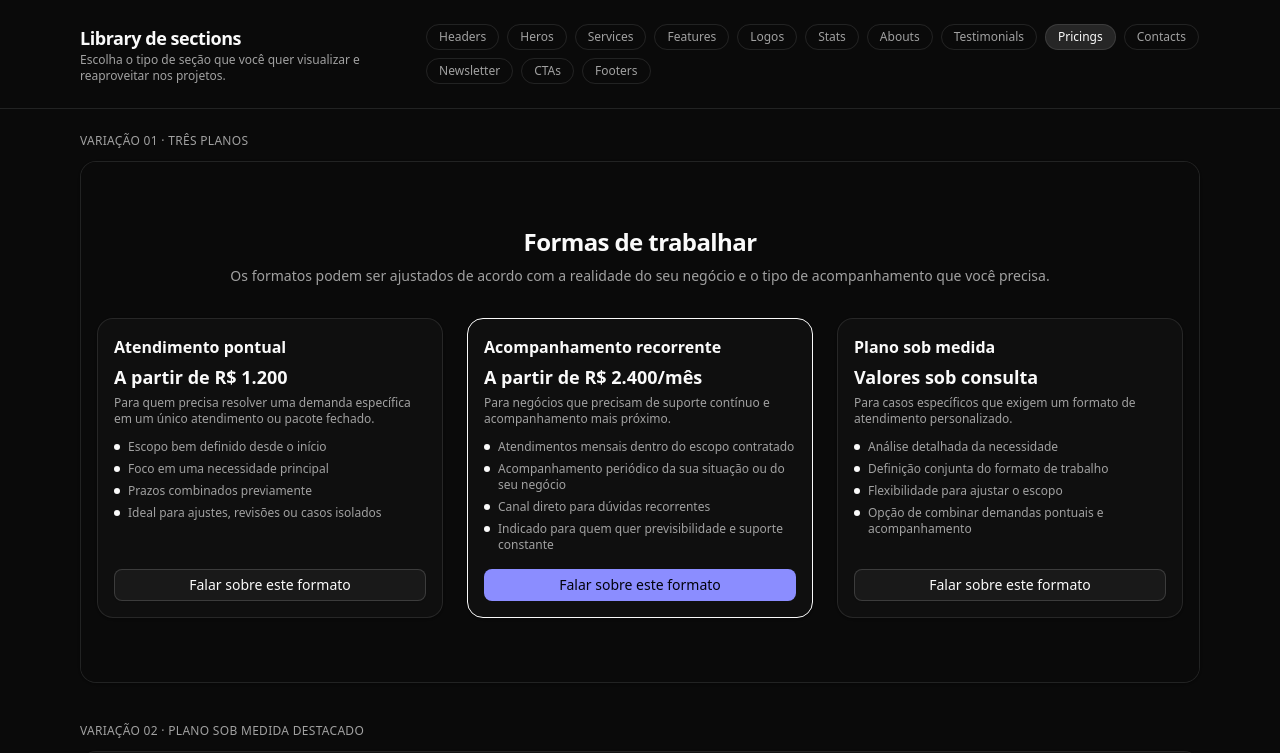
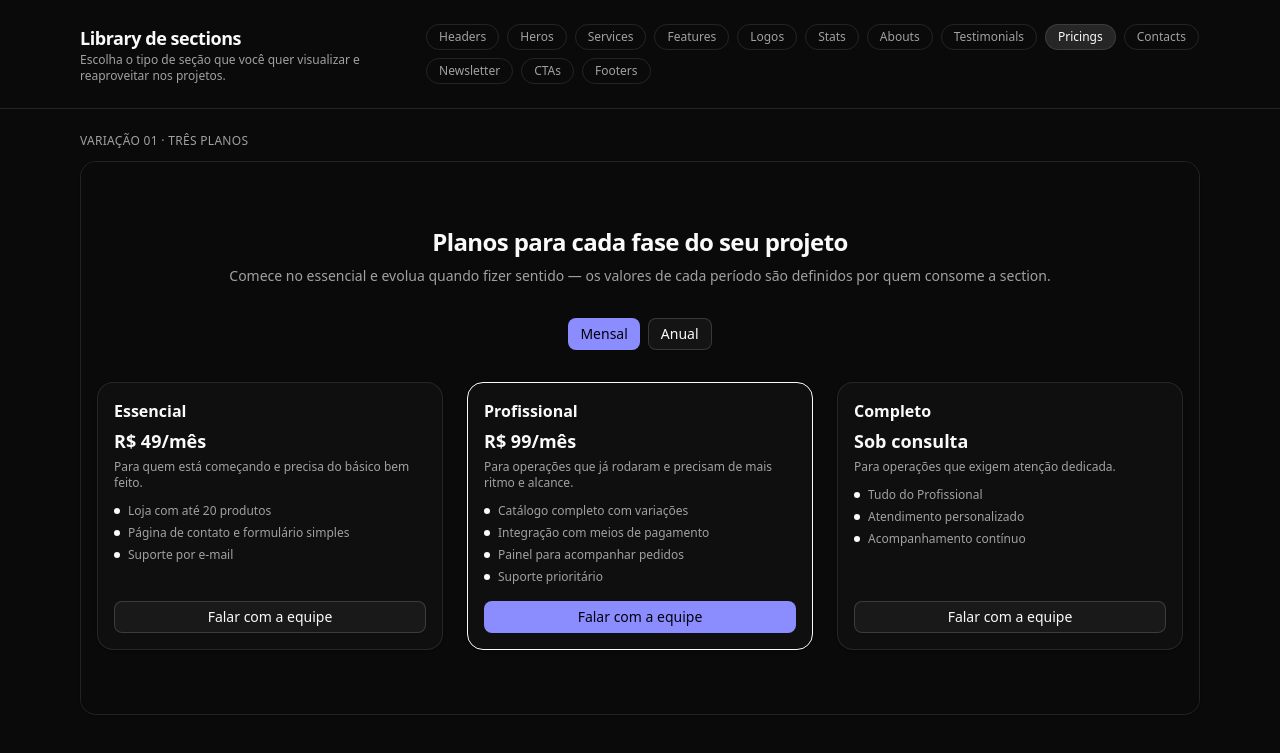
Before and after one commit to svitordev/svitordev-ui-lab, a Next.js app: page /library/pricing in a window 1280 px wide. Shown: the top 753 px of the page. Built offline with nearby package versions, Linux system fonts and the light colour scheme.

Commit message:
feat: add pricing billing toggle

```diff
--- a/app/(site)/page.tsx
+++ b/app/(site)/page.tsx
@@ -3,9 +3,63 @@ import { AboutSplit } from "@/components/sections/about/about-split";
 import { ContactSplit } from "@/components/sections/contact/contact-split";
 import { CtaSimple } from "@/components/sections/cta/cta-simple";
 import { HeroSteps } from "@/components/sections/hero/hero-steps";
-import { PricingThreeTiers } from "@/components/sections/pricing/pricing-three-tiers";
+import {
+  PricingThreeTiers,
+  type PricingThreeTiersProps,
+} from "@/components/sections/pricing/pricing-three-tiers";
 import { ServicesWithIcons } from "@/components/sections/services/services-with-icons";
 import { TestimonialsGrid } from "@/components/sections/testimonials/testimonials-grid";
+
+// Copy original da pricing da home, movida para o consumer (Evolução 016).
+// Anual é dado explícito do consumer (12x o mensal, sem cálculo no componente).
+// CTA usa o anchor real #contact — a própria home renderiza ContactSplit (id="contact").
+const pricingHomeData: PricingThreeTiersProps = {
+  title: "Formas de trabalhar",
+  description:
+    "Os formatos podem ser ajustados de acordo com a realidade do seu negócio e o tipo de acompanhamento que você precisa.",
+  billingLabel: "Período de cobrança",
+  monthlyLabel: "Mensal",
+  yearlyLabel: "Anual",
+  plans: [
+    {
+      name: "Atendimento pontual",
+      description: "Para quem precisa resolver uma demanda específica em um único atendimento ou pacote fechado.",
+      prices: { monthly: "A partir de R$ 1.200", yearly: "A partir de R$ 1.200" },
+      features: [
+        "Escopo bem definido desde o início",
+        "Foco em uma necessidade principal",
+        "Prazos combinados previamente",
+        "Ideal para ajustes, revisões ou casos isolados",
+      ],
+      action: { label: "Falar sobre este formato", href: "#contact", variant: "outline" },
+    },
+    {
+      name: "Acompanhamento recorrente",
+      featured: true,
+      description: "Para negócios que precisam de suporte contínuo e acompanhamento mais próximo.",
+      prices: { monthly: "A partir de R$ 2.400/mês", yearly: "A partir de R$ 28.800/ano" },
+      features: [
+        "Atendimentos mensais dentro do escopo contratado",
+        "Acompanhamento periódico da sua situação ou do seu negócio",
+        "Canal direto para dúvidas recorrentes",
+        "Indicado para quem quer previsibilidade e suporte constante",
+      ],
+      action: { label: "Falar sobre este formato", href: "#contact", variant: "default" },
+    },
+    {
+      name: "Plano sob medida",
+      description: "Para casos específicos que exigem um formato de atendimento personalizado.",
+      prices: { monthly: "Valores sob consulta", yearly: "Valores sob consulta" },
+      features: [
+        "Análise detalhada da necessidade",
+        "Definição conjunta do formato de trabalho",
+        "Flexibilidade para ajustar o escopo",
+        "Opção de combinar demandas pontuais e acompanhamento",
+      ],
+      action: { label: "Falar sobre este formato", href: "#contact", variant: "outline" },
+    },
+  ],
+};
 
 export default function SiteHomePage() {
   return (
@@ -14,7 +68,7 @@ export default function SiteHomePage() {
       <ServicesWithIcons />
       <AboutSplit/>
       <TestimonialsGrid/>
-      <PricingThreeTiers/>
+      <PricingThreeTiers {...pricingHomeData} />
       <ContactSplit/>
       <CtaSimple/>
 
--- a/app/library/pricing/page.tsx
+++ b/app/library/pricing/page.tsx
@@ -1,7 +1,69 @@
 // app/library/pricing/page.tsx
-import { PricingThreeTiers } from "@/components/sections/pricing/pricing-three-tiers";
+import {
+  PricingThreeTiers,
+  type PricingThreeTiersProps,
+} from "@/components/sections/pricing/pricing-three-tiers";
 import { PricingHighlight } from "@/components/sections/pricing/pricing-highlight";
 import { PricingSimpleCards } from "@/components/sections/pricing/pricing-simple-cards";
+
+// Demo data-driven da Evolução 016 — dados serializáveis (page Server → section Client).
+const pricingDemo: PricingThreeTiersProps = {
+  title: "Planos para cada fase do seu projeto",
+  description:
+    "Comece no essencial e evolua quando fizer sentido — os valores de cada período são definidos por quem consome a section.",
+  billingLabel: "Período de cobrança",
+  monthlyLabel: "Mensal",
+  yearlyLabel: "Anual",
+  plans: [
+    {
+      name: "Essencial",
+      description: "Para quem está começando e precisa do básico bem feito.",
+      prices: { monthly: "R$ 49/mês", yearly: "R$ 490/ano" },
+      features: [
+        "Loja com até 20 produtos",
+        "Página de contato e formulário simples",
+        "Suporte por e-mail",
+      ],
+      action: {
+        label: "Falar com a equipe",
+        href: "mailto:contato@suaempresa.com",
+        variant: "outline",
+      },
+    },
+    {
+      name: "Profissional",
+      featured: true,
+      description: "Para operações que já rodaram e precisam de mais ritmo e alcance.",
+      prices: { monthly: "R$ 99/mês", yearly: "R$ 990/ano" },
+      features: [
+        "Catálogo completo com variações",
+        "Integração com meios de pagamento",
+        "Painel para acompanhar pedidos",
+        "Suporte prioritário",
+      ],
+      action: {
+        label: "Falar com a equipe",
+        href: "mailto:contato@suaempresa.com",
+        variant: "default",
+      },
+    },
+    {
+      name: "Completo",
+      description: "Para operações que exigem atenção dedicada.",
+      prices: { monthly: "Sob consulta", yearly: "Sob consulta" },
+      features: [
+        "Tudo do Profissional",
+        "Atendimento personalizado",
+        "Acompanhamento contínuo",
+      ],
+      action: {
+        label: "Falar com a equipe",
+        href: "mailto:contato@suaempresa.com",
+        variant: "outline",
+      },
+    },
+  ],
+};
 
 export default function PricingSectionsPage() {
   return (
@@ -12,7 +74,7 @@ export default function PricingSectionsPage() {
             Variação 01 · Três planos
           </p>
           <div className="overflow-hidden rounded-2xl border bg-background shadow-sm">
-            <PricingThreeTiers />
+            <PricingThreeTiers {...pricingDemo} />
           </div>
         </div>
       </section>
--- a/components/sections/pricing/pricing-three-tiers.tsx
+++ b/components/sections/pricing/pricing-three-tiers.tsx
@@ -1,55 +1,96 @@
 // components/sections/pricing/pricing-three-tiers.tsx
+"use client";
+
+import * as React from "react";
+import Link from "next/link";
+
 import { Button } from "@/components/ui/button";
 
-const plans = [
-  {
-    name: "Atendimento pontual",
-    price: "A partir de R$ 1.200",
-    description: "Para quem precisa resolver uma demanda específica em um único atendimento ou pacote fechado.",
-    features: [
-      "Escopo bem definido desde o início",
-      "Foco em uma necessidade principal",
-      "Prazos combinados previamente",
-      "Ideal para ajustes, revisões ou casos isolados",
-    ],
-  },
-  {
-    name: "Acompanhamento recorrente",
-    price: "A partir de R$ 2.400/mês",
-    description: "Para negócios que precisam de suporte contínuo e acompanhamento mais próximo.",
-    featured: true,
-    features: [
-      "Atendimentos mensais dentro do escopo contratado",
-      "Acompanhamento periódico da sua situação ou do seu negócio",
-      "Canal direto para dúvidas recorrentes",
-      "Indicado para quem quer previsibilidade e suporte constante",
-    ],
-  },
-  {
-    name: "Plano sob medida",
-    price: "Valores sob consulta",
-    description: "Para casos específicos que exigem um formato de atendimento personalizado.",
-    features: [
-      "Análise detalhada da necessidade",
-      "Definição conjunta do formato de trabalho",
-      "Flexibilidade para ajustar o escopo",
-      "Opção de combinar demandas pontuais e acompanhamento",
-    ],
-  },
-];
+export type PricingInterval = "monthly" | "yearly";
 
-export function PricingThreeTiers() {
+export type PricingAction = {
+  label: string;
+  href: string;
+  variant?: "default" | "outline";
+};
+
+export type PricingPlan = {
+  name: string;
+  description?: string;
+  prices: Record<PricingInterval, string>;
+  features: string[];
+  action: PricingAction;
+  featured?: boolean;
+};
+
+export type PricingThreeTiersProps = {
+  eyebrow?: string;
+  title: string;
+  description?: string;
+  billingLabel: string;
+  monthlyLabel: string;
+  yearlyLabel: string;
+  plans: PricingPlan[];
+};
+
+// Convenção 001: interno (começa com "/" mas não "//") → next/link; protocolo/externo → <a>.
+function isInternalHref(href: string) {
+  return href.startsWith("/") && !href.startsWith("//");
+}
+
+export function PricingThreeTiers({
+  eyebrow,
+  title,
+  description,
+  billingLabel,
+  monthlyLabel,
+  yearlyLabel,
+  plans,
+}: PricingThreeTiersProps) {
+  const [interval, setInterval] = React.useState<PricingInterval>("monthly");
+
   return (
     <section className="w-full bg-background">
       <div className="mx-auto max-w-6xl px-4 py-12 md:py-16">
         <div className="mb-8 space-y-2 text-center">
+          {eyebrow ? (
+            <p className="text-xs font-medium uppercase tracking-wide text-muted-foreground">
+              {eyebrow}
+            </p>
+          ) : null}
           <h2 className="text-xl font-semibold tracking-tight md:text-2xl">
-            Formas de trabalhar
+            {title}
           </h2>
-          <p className="text-sm text-muted-foreground">
-            Os formatos podem ser ajustados de acordo com a realidade do seu negócio
-            e o tipo de acompanhamento que você precisa.
-          </p>
+          {description ? (
+            <p className="text-sm text-muted-foreground">{description}</p>
+          ) : null}
+        </div>
+
+        {/* Toggle de período: grupo acessível de botões pressionáveis — sem tablist
+            (não há tabpanels) e sem switch (opções mutuamente exclusivas nomeadas). */}
+        <div
+          role="group"
+          aria-label={billingLabel}
+          className="mb-8 flex justify-center gap-2"
+        >
+          <Button
+            type="button"
+            size="sm"
+            variant={interval === "monthly" ? "default" : "outline"}
+            aria-pressed={interval === "monthly"}
+            onClick={() => setInterval("monthly")}
+          >
+            {monthlyLabel}
+          </Button>
+          <Button
+            type="button"
+            size="sm"
+            variant={interval === "yearly" ? "default" : "outline"}
+            aria-pressed={interval === "yearly"}
+            onClick={() => setInterval("yearly")}
+          >
+            {yearlyLabel}
+          </Button>
         </div>
 
         <div className="grid gap-6 md:grid-cols-3">
@@ -62,8 +103,10 @@ export function PricingThreeTiers() {
             >
               <div className="mb-3 space-y-1">
                 <h3 className="text-base font-semibold">{plan.name}</h3>
-                <p className="text-lg font-bold">{plan.price}</p>
-                <p className="text-xs text-muted-foreground">{plan.description}</p>
+                <p className="text-lg font-bold">{plan.prices[interval]}</p>
+                {plan.description ? (
+                  <p className="text-xs text-muted-foreground">{plan.description}</p>
+                ) : null}
               </div>
 
               <ul className="mb-4 flex-1 space-y-1.5 text-xs text-muted-foreground">
@@ -75,8 +118,12 @@ export function PricingThreeTiers() {
                 ))}
               </ul>
 
-              <Button size="sm" variant={plan.featured ? "default" : "outline"}>
-                Falar sobre este formato
+              <Button size="sm" variant={plan.action.variant ?? "default"} asChild>
+                {isInternalHref(plan.action.href) ? (
+                  <Link href={plan.action.href}>{plan.action.label}</Link>
+                ) : (
+                  <a href={plan.action.href}>{plan.action.label}</a>
+                )}
               </Button>
             </div>
           ))}
```
Also changed, not shown: memory-bank/CURRENT-STATE.md (+5 -3 lines), memory-bank/CHANGELOG.md, 4 other files (tests, documents, lock files or other folders).
